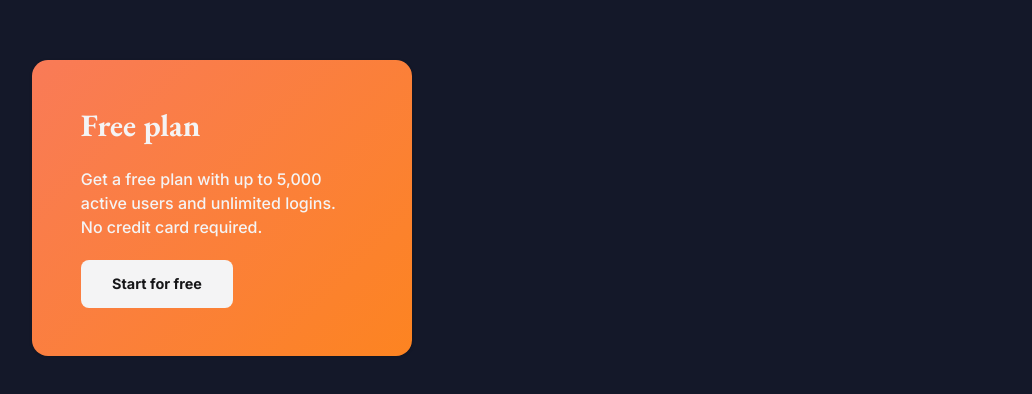
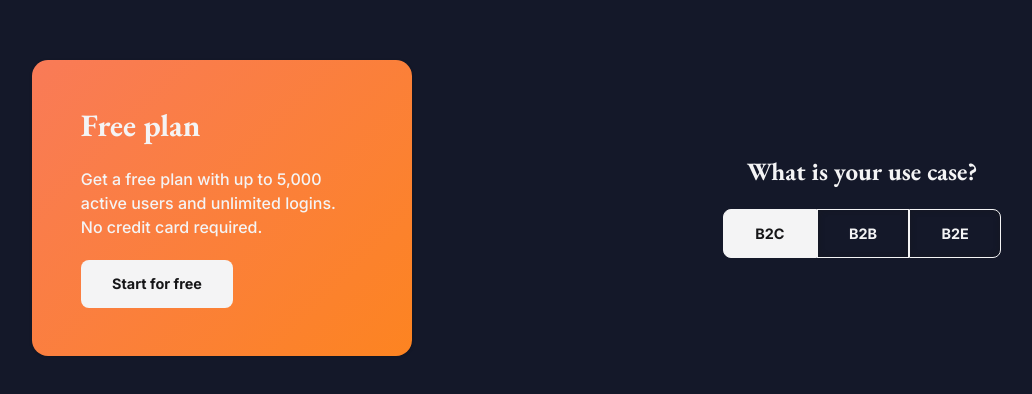
Before and after one commit to feliperdamaceno/pricing-components, a React (Vite) app: page / in a window 1280 px wide. Shown: the part 192-586 px from the top of the page, without its empty margins (98-1130 px from the left). Built offline with nearby package versions, Linux system fonts and the light colour scheme.

Commit message:
feat: Implement TabList logic and styling.

```diff
--- a/src/App.tsx
+++ b/src/App.tsx
@@ -1,9 +1,14 @@
-import { PricingCard } from './components'
+import { PricingCard, TabList } from './components'
 
 export default function App() {
   return (
     <main>
       <PricingCard />
+
+      <div className="flow">
+        <h3 className="text-center text-neutral-100">What is your use case?</h3>
+        <TabList options={['B2C', 'B2B', 'B2E']} onClick={() => alert('🐙')} />
+      </div>
     </main>
   )
 }
--- a/src/components/TabList.tsx
+++ b/src/components/TabList.tsx
@@ -1,13 +1,28 @@
+import { useState } from 'react'
+
 interface TabListProps {
   options: string[]
   onClick: (...args: unknown[]) => unknown
 }
 
 export default function TabList({ options, onClick }: TabListProps) {
+  const [active, setActive] = useState(0)
+
+  const handleClick = (index: number) => {
+    setActive(index)
+    onClick()
+  }
+
   return (
     <div className="tab_list">
-      {options.map((tab) => (
-        <button onClick={onClick}>{tab}</button>
+      {options.map((tab, index) => (
+        <button
+          key={index}
+          className={index === active ? 'active' : ''}
+          onClick={() => handleClick(index)}
+        >
+          {tab}
+        </button>
       ))}
     </div>
   )
--- a/src/sass/blocks/index.scss
+++ b/src/sass/blocks/index.scss
@@ -1 +1,2 @@
 @forward 'pricing-card';
+@forward 'tab_list';
--- /dev/null
+++ b/src/sass/blocks/tab_list.scss
@@ -0,0 +1,36 @@
+@use '../helpers/' as *;
+
+.tab_list {
+  --radius: #{useValue('border-radius', 300)};
+
+  button {
+    color: useColor('neutral', 100);
+
+    background-color: transparent;
+    border-radius: 0;
+    border: 0.1rem solid useColor('neutral', 100);
+    box-shadow: inset 0 0 5px 2px var(--shadow-color);
+
+    transition-property: color, background-color, box-shadow;
+    transition-duration: 100ms;
+
+    &.active,
+    &:hover {
+      color: useColor('neutral', 900);
+
+      background-color: useColor('neutral', 100);
+      box-shadow: none;
+      translate: 0;
+    }
+  }
+
+  button:first-of-type {
+    border-top-left-radius: var(--radius);
+    border-bottom-left-radius: var(--radius);
+  }
+
+  button:last-of-type {
+    border-top-right-radius: var(--radius);
+    border-bottom-right-radius: var(--radius);
+  }
+}
```
